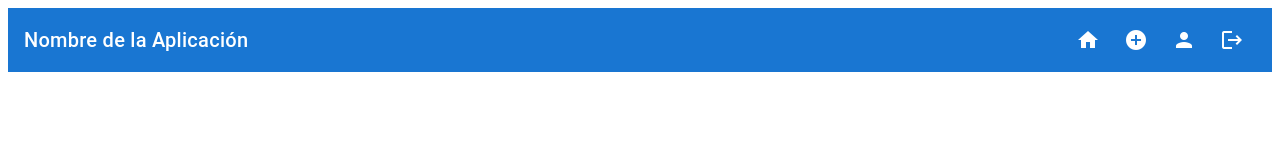
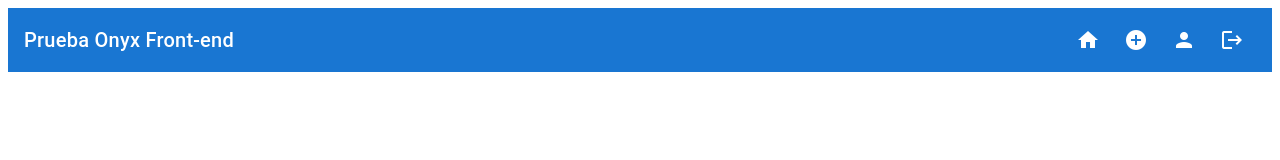
Before and after one commit to DRArteta/PruebaTecnicaOnyx, an Angular app: page /login in a window 1280 px wide. Both pictures are taken after typing "Sample", "Sample123" into the empty fields and a click on the button "Ingresar". Shown: the top 160 px of the page. Built offline with nearby package versions, Linux system fonts and the light colour scheme; no server answers.

Commit message:
Title changed

```diff
--- a/src/app/app.component.html
+++ b/src/app/app.component.html
@@ -2,7 +2,7 @@
       <!-- Barra de navegación -->
       <mat-toolbar color="primary">
         <!-- Título de la barra de navegación -->
-        <span>Nombre de la Aplicación</span>
+        <span>Prueba Onyx Front-end</span>
 
         <span class="example-spacer"></span>
 
```
